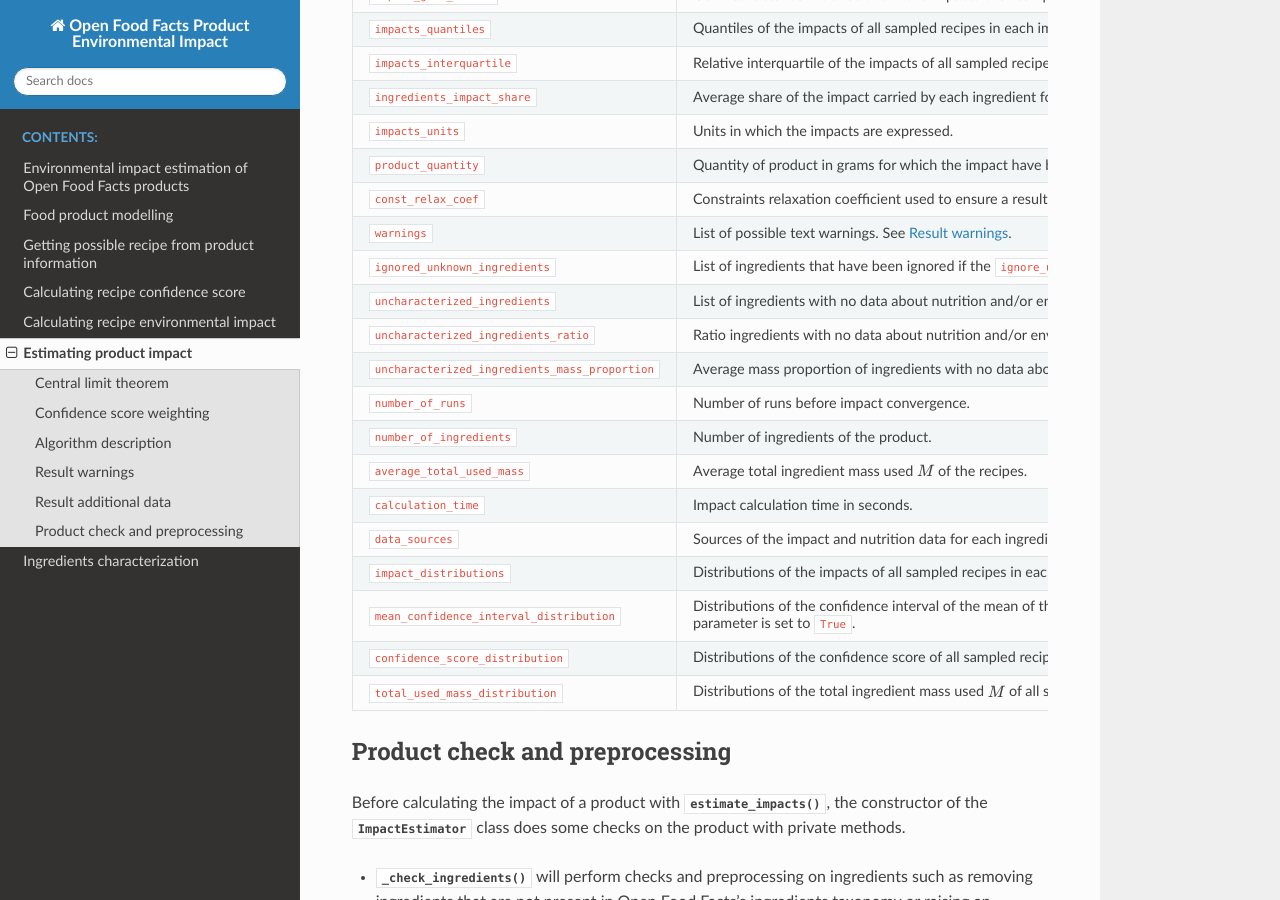
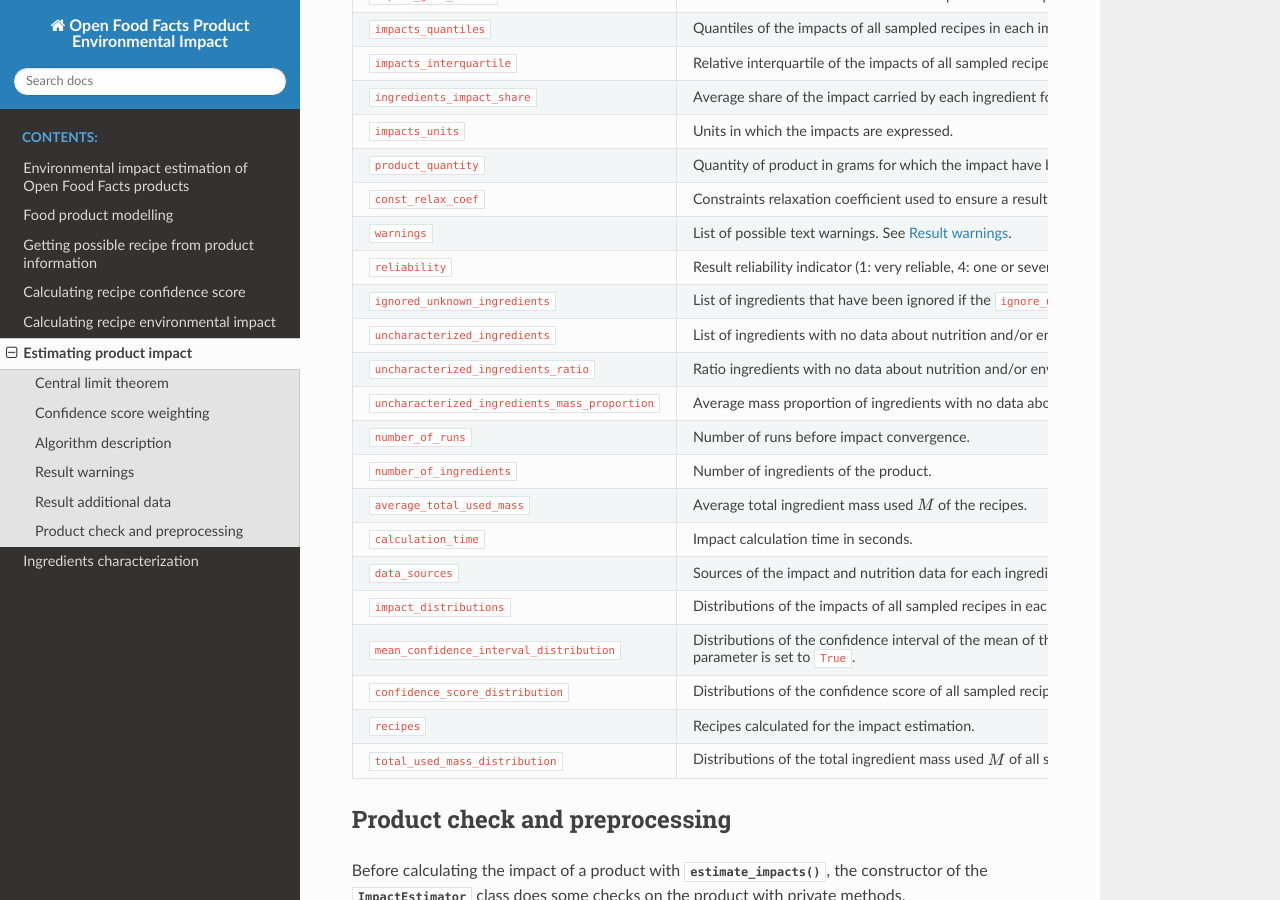
Before and after one commit to openfoodfacts/off-product-environmental-impact, a Sphinx documentation site: the page built from doc/source/estimating-product-impact.rst, in a window 1280 px wide and 900 px high, scrolled down 2741 px. Built offline with Sphinx 7.4.7 and the Read the Docs theme 2.0.0, drawn with Linux system fonts in a browser that asks for light colours.

Commit message:
Doc update

```diff
--- a/doc/source/estimating-product-impact.rst
+++ b/doc/source/estimating-product-impact.rst
@@ -101,6 +101,8 @@ The result of :meth:`~impacts_estimation.impact_estimation.ImpactEstimator.estim
       - Constraints relaxation coefficient used to ensure a result. See :ref:`Constraints relaxation`.
    *  - ``warnings``
       - List of possible text warnings. See :ref:`Result warnings`.
+   *  - ``reliability``
+      - Result reliability indicator (1: very reliable, 4: one or several significant warnings)
    *  - ``ignored_unknown_ingredients``
       - List of ingredients that have been ignored if the ``ignore_unknown_ingredients`` parameter have been set to ``True``.
    *  - ``uncharacterized_ingredients``
@@ -125,6 +127,8 @@ The result of :meth:`~impacts_estimation.impact_estimation.ImpactEstimator.estim
       - Distributions of the confidence interval of the mean of the impacts of all sampled recipes in each impact category. Only present if the ``distributions_as_result`` parameter is set to ``True``.
    *  - ``confidence_score_distribution``
       - Distributions of the confidence score of all sampled recipes. Only present if the ``distributions_as_result`` parameter is set to ``True``.
+   *  - ``recipes``
+      - Recipes calculated for the impact estimation.
    *  - ``total_used_mass_distribution``
       - Distributions of the total ingredient mass used :math:`M` of all sampled recipes. Only present if the ``distributions_as_result`` parameter is set to ``True``.
 
```
